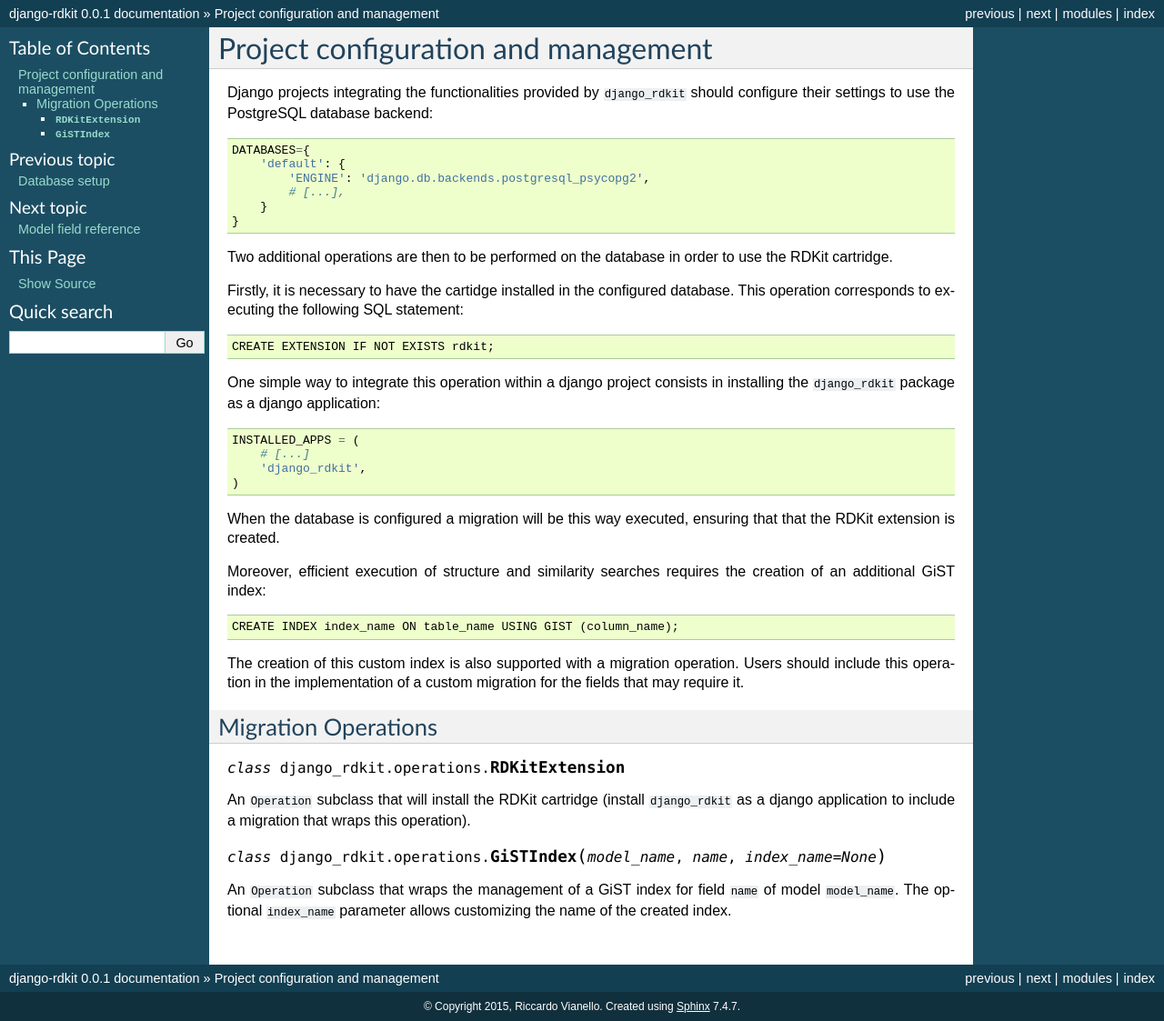
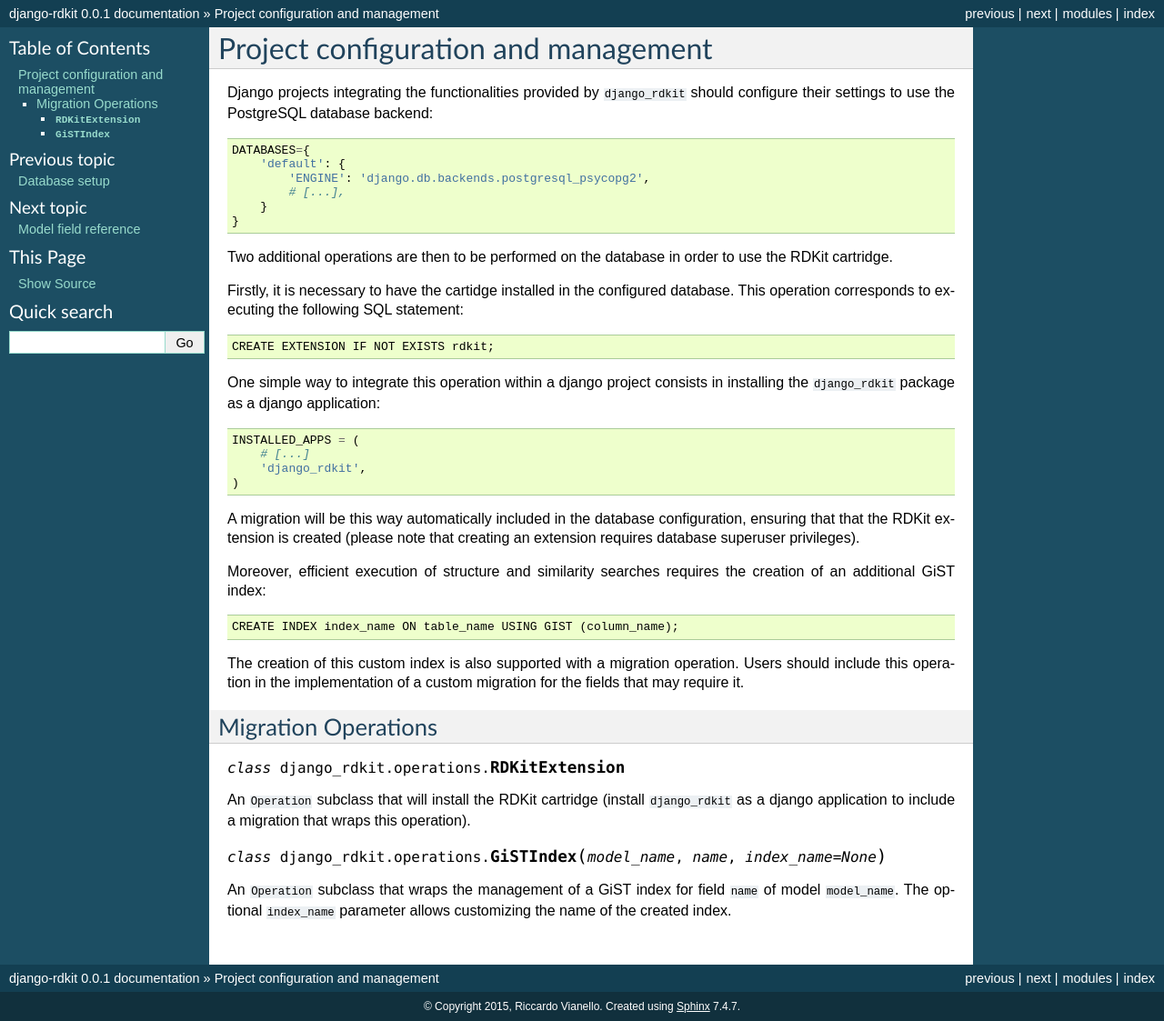
Before and after one commit to rdkit/django-rdkit, a Sphinx documentation site: the page built from docs/project.rst, in a window 1280 px wide. Shown: the whole page at 91% size. Built offline with Sphinx 7.4.7, drawn with Linux system fonts in a browser that asks for light colours.

Commit message:
add note about 'create extension' requiring db superuser privileges

```diff
--- a/docs/project.rst
+++ b/docs/project.rst
@@ -23,7 +23,7 @@ One simple way to integrate this operation within a django project consists in i
       'django_rdkit',
   )
 
-When the database is configured a migration will be this way executed, ensuring that that the RDKit extension is created.
+A migration will be this way automatically included in the database configuration, ensuring that that the RDKit extension is created (please note that creating an extension requires database superuser privileges).
 
 Moreover, efficient execution of structure and similarity searches requires the creation of an additional GiST index::
 
```
